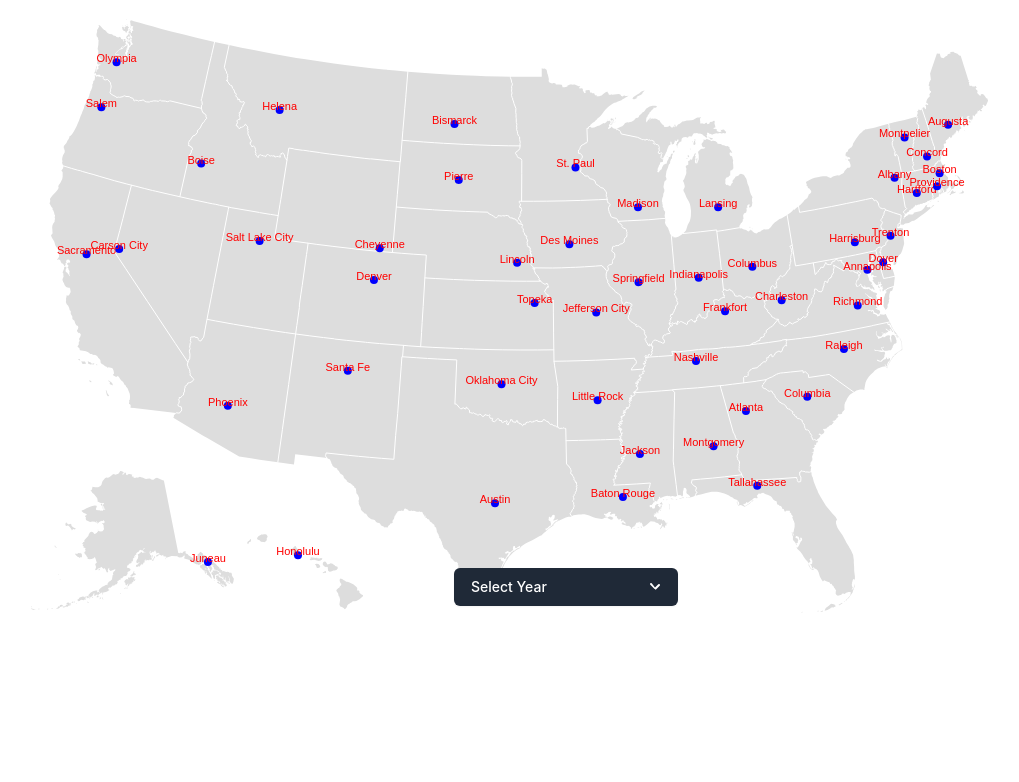
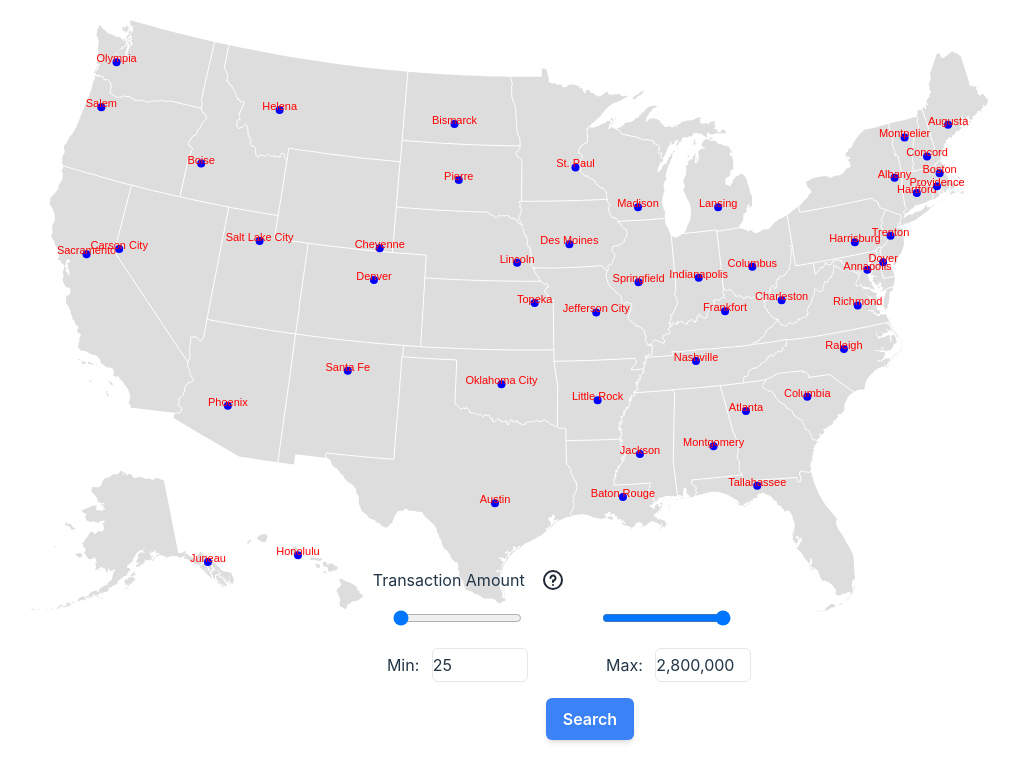
Before and after one commit to brooksideas/electoral-visualization, a Vue app: page / in a window 1280 px wide. Shown: the part 326-1108 px from the top of the page, without its empty margins (122-1141 px from the left). Before the commit the page ends 1022 px from the top, so only its background shows below. Built offline with nearby package versions, Linux system fonts and the light colour scheme.

Commit message:
code: Slider Initial setup completed

```diff
--- a/src/components/DisplaySelectionList.vue
+++ b/src/components/DisplaySelectionList.vue
@@ -22,8 +22,12 @@
     </div>
   </div> -->
 
+  <!-- <div class="grid grid-cols-1 gap-4 ml-12 mt-[-64px]">
+    <dropdown-options-list />
+  </div> -->
+
   <div class="grid grid-cols-1 gap-4 ml-12 mt-[-64px]">
-    <dropdown-options-list />
+    <slider-options-list />
   </div>
 </template>
 
@@ -31,11 +35,13 @@
 import { ref, computed } from "vue";
 import { colors } from "../constants/colors";
 import DropdownOptionsList from "./DropdownOptionsList.vue";
+import SliderOptionsList from "./SliderOptionsList.vue";
 
 export default {
   name: "DisplaySelectionList",
   components: {
     DropdownOptionsList,
+    SliderOptionsList
   },
   setup() {
     // List of color names
--- a/src/components/DropdownOptionsList.vue
+++ b/src/components/DropdownOptionsList.vue
@@ -100,7 +100,7 @@ export default {
 
     const selectYear = (year) => {
       selectedYear.value = year;
-      console.log("Selected year:", year);
+      // console.log("Selected year:", year);
       open.value = false;
     };
 
--- /dev/null
+++ b/src/components/SliderOptionsList.vue
@@ -0,0 +1,192 @@
+<template>
+  <div class="relative" @mouseenter="showTooltip" @mouseleave="hideTooltip">
+    <div v-show="displayTooltip" class="bg-gray-500">
+      <span
+        class="align-middle text-sm font-bold text-white bg-gray-500 bg-opacity-80 px-2 py-1 rounded-md tooltip"
+      >
+        The Transaction Amount contributed in Dollars. Please select the range.
+      </span>
+    </div>
+
+    <div class="flex gap-4">
+      <h3>Transaction Amount</h3>
+      <svg
+        class="w-6 h-6 text-gray-800 dark:text-white"
+        aria-hidden="true"
+        xmlns="http://www.w3.org/2000/svg"
+        width="24"
+        height="24"
+        fill="none"
+        viewBox="0 0 24 24"
+      >
+        <path
+          stroke="currentColor"
+          stroke-linecap="round"
+          stroke-linejoin="round"
+          stroke-width="2"
+          d="M9.529 9.988a2.502 2.502 0 1 1 5 .191A2.441 2.441 0 0 1 12 12.582V14m-.01 3.008H12M21 12a9 9 0 1 1-18 0 9 9 0 0 1 18 0Z"
+        />
+      </svg>
+    </div>
+  </div>
+
+  <div class="grid grid-cols-12 gap-4 content-start items-center">
+    <div class="col-span-6">
+      <input
+        type="range"
+        class="mr-4 cursor-pointer"
+        :min="minValue"
+        :max="maxValue / 2"
+        :step="stepValue"
+        v-model="minSliderValue"
+        @input="updateMaxSliderMinValue"
+      />
+    </div>
+    <div class="col-span-6 pl-4">
+      <input
+        type="range"
+        class="mr-4 cursor-pointer"
+        :min="maxValue / 2 + 1"
+        :max="maxValue"
+        :step="stepValue"
+        v-model="maxSliderValue"
+        @input="updateMinSliderMaxValue"
+      />
+    </div>
+
+    <div class="mr-2 col-span-6">
+      Min:
+      <input
+        id="min-slider"
+        type="text"
+        inputmode="numeric"
+        v-model="formattedMinSliderValue"
+        @input="handleMinInput"
+        class="w-24 mx-2 py-1 border rounded-md"
+      />
+    </div>
+    <div class="ml-8 col-span-6">
+      Max:
+      <input
+        id="max-slider"
+        type="text"
+        inputmode="numeric"
+        v-model="formattedMaxSliderValue"
+        @input="handleMaxInput"
+        class="w-24 mx-2 py-1 border rounded-md"
+      />
+    </div>
+
+    <div class="col-span-12 ml-12">
+      <button
+        class="px-4 py-2 bg-blue-500 hover:bg-blue-600 text-white font-semibold rounded-md shadow-md transition duration-300 ease-in-out"
+      >
+        Search
+      </button>
+    </div>
+  </div>
+</template>
+
+  <script>
+import { ref, computed } from "vue";
+
+export default {
+  setup() {
+    const minValue = 25;
+    const maxValue = 2800000;
+    const stepValue = 1;
+    const displayTooltip = ref(false);
+
+    const minSliderValue = ref(minValue);
+    const maxSliderValue = ref(maxValue);
+
+    const updateMaxSliderMinValue = (event) => {
+      if (minSliderValue.value > maxSliderValue.value) {
+        maxSliderValue.value = minSliderValue.value;
+      }
+    };
+
+    const updateMinSliderMaxValue = (event) => {
+      if (maxSliderValue.value < minSliderValue.value) {
+        minSliderValue.value = maxSliderValue.value;
+      }
+    };
+    const showTooltip = () => {
+      displayTooltip.value = true;
+    };
+
+    const hideTooltip = () => {
+      displayTooltip.value = false;
+    };
+
+    // Define a computed property to format minSliderValue
+    const formattedMinSliderValue = computed({
+      get() {
+        return minSliderValue.value
+          .toString()
+          .replace(/\B(?=(\d{3})+(?!\d))/g, ",");
+      },
+      set(newValue) {
+        // Remove commas before setting the value
+        const newValueWithoutCommas = newValue.replace(/,/g, "");
+        minSliderValue.value = parseInt(newValueWithoutCommas);
+      },
+    });
+
+    const handleMinInput = (event) => {
+      let newValue = event.target.value.replace(/\D/g, ""); // Remove non-numeric characters
+      if (newValue === "" || isNaN(newValue)) {
+        newValue = 0;
+      }
+      if (newValue > maxValue / 2) {
+        minSliderValue.value = maxValue / 2;
+      } else {
+        minSliderValue.value = parseInt(newValue);
+      }
+    };
+
+    // Handle Max sliders
+    const formattedMaxSliderValue = computed({
+      get() {
+        return maxSliderValue.value
+          .toString()
+          .replace(/\B(?=(\d{3})+(?!\d))/g, ",");
+      },
+      set(newValue) {
+        // Remove commas before setting the value
+        const newValueWithoutCommas = newValue.replace(/,/g, "");
+        maxSliderValue.value = parseInt(newValueWithoutCommas);
+      },
+    });
+
+    const handleMaxInput = (event) => {
+      let newValue = event.target.value.replace(/\D/g, ""); // Remove non-numeric characters
+      if (newValue === "" || isNaN(newValue)) {
+        newValue = 0;
+      }
+      if (newValue > maxValue) {
+        maxSliderValue.value = maxValue;
+      } else {
+        maxSliderValue.value = parseInt(newValue);
+      }
+    };
+
+    return {
+      minValue,
+      maxValue,
+      stepValue,
+      minSliderValue,
+      maxSliderValue,
+      showTooltip,
+      hideTooltip,
+      displayTooltip,
+      handleMinInput,
+      handleMaxInput,
+      updateMaxSliderMinValue,
+      updateMinSliderMaxValue,
+      formattedMinSliderValue,
+      formattedMaxSliderValue,
+    };
+  },
+};
+</script>
```
